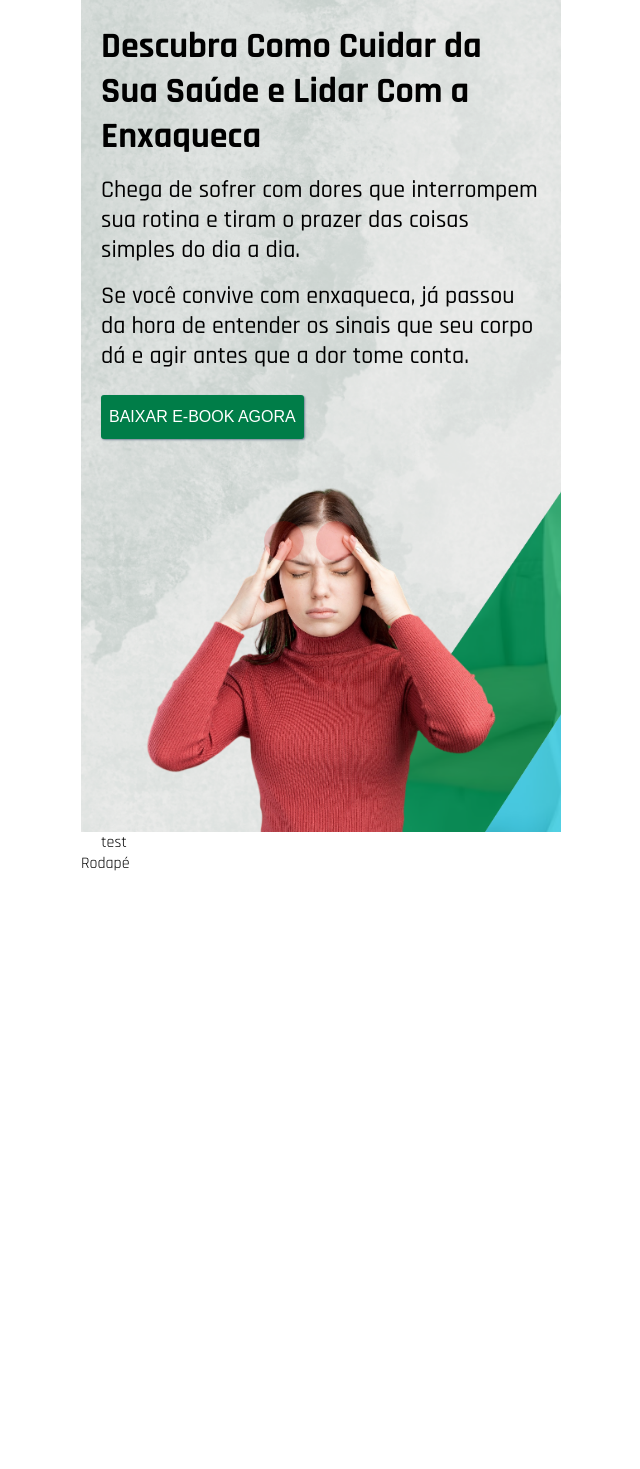
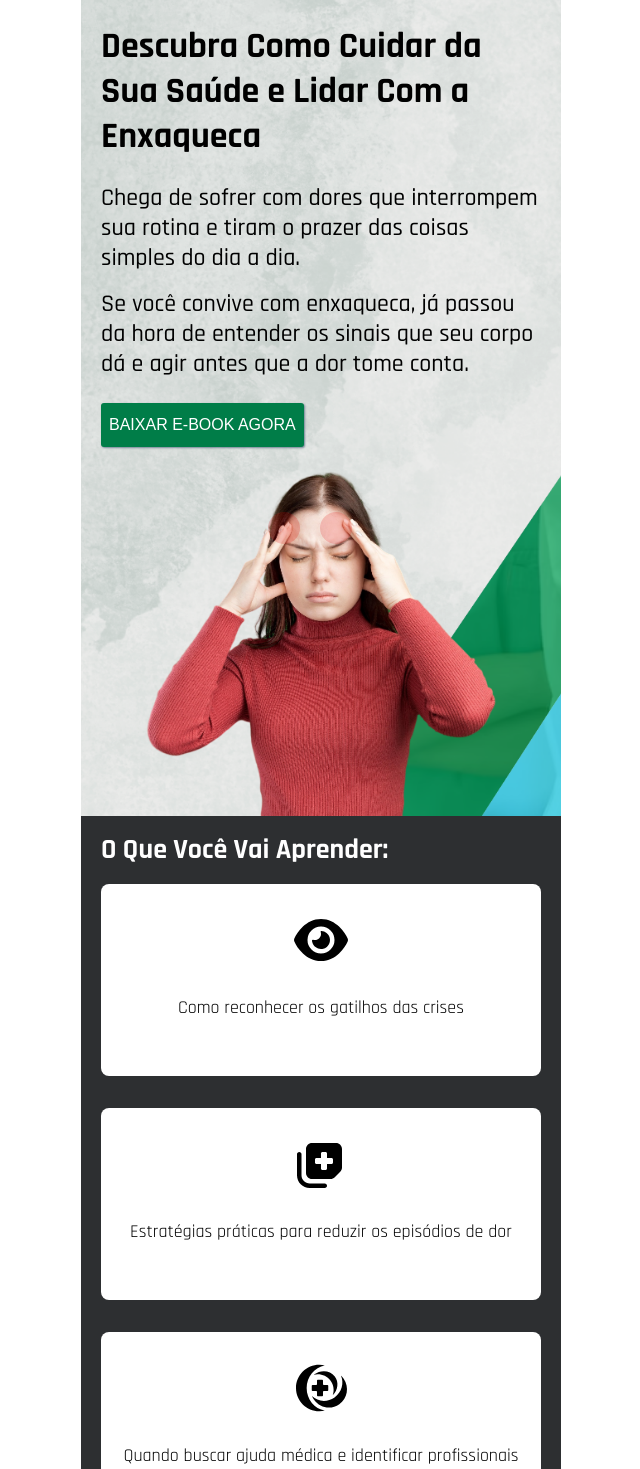
Before and after one commit to LucasCosta0117/landing-page-enxaqueca, a Vue app: page / in a window 1280 px wide. Shown: the top 1469 px of the page, without its empty margins (319-959 px from the left). Before the commit the page ends 874 px from the top, so only its background shows below. Built offline with nearby package versions, Linux system fonts and the light colour scheme.

Commit message:
feat: implementa os cards simples para dicas e estrutura a segunda seção da página

```diff
--- /dev/null
+++ b/src/components/SimpleTipCard.vue
@@ -0,0 +1,91 @@
+<template>
+  <div class="tip-card-container">
+    <span class="tip-card-icon">
+        <font-awesome-icon
+            :icon="iconName"
+            :size="`${iconSize}x`"
+            :class="iconAnimation"
+        />
+    </span>
+    <p class="tip-card-text">{{ getTruncatedText() }}</p>
+  </div>
+</template>
+
+<script>
+/**
+ * Cria um pequeno card com um icone da libery FontAwesomeIcon, e
+ * um texto com número limitado de caracteres.
+ */
+export default {
+    name: 'SimpleTipCard',
+    props: {
+        /**
+         * Nome do icone com base na lib FontAwesomeIcon
+         */
+        iconName: {
+            type: String,
+            required: true,
+            default: 'stethoscope'
+        },
+        /**
+         * Tamanho do icone com base na prop size da lib FontAwesomeIcon
+         */
+        iconSize: {
+            type: Number,
+            required: false,
+            default: 3
+        },
+        /**
+         * Nome da classe para animação com base nas opções da lib FontAwesomeIcon
+         */
+        iconAnimation: {
+            type: String,
+            required: false,
+            default: ''
+        },
+        /**
+         * Texto a ser exibido no card
+         */
+        textCard: {
+            type: String,
+            required: true,
+            default: ''
+        }
+    },
+    data() {
+        return {}
+    },
+    methods: {
+        /**
+         * Retorna o máximo de caracteres que pode ser exibido, garantindo o layout do componente.
+         */
+        getTruncatedText() {
+            return (this.textCard.length <= 100) ? this.textCard : (this.textCard.substring(0, 100) + '...');
+        }
+    }
+}
+</script>
+
+<style scoped>
+.tip-card-container {
+    display: flex;
+    flex-direction: column;
+    align-items: center;
+    background-color: #ffffff;
+    border-radius: 0.5rem;
+    padding: 1rem;
+    width: 100%;
+    height: 12rem;
+}
+.tip-card-icon {
+    display: flex;
+    align-items: center;
+    height: 50%;
+}
+.tip-card-text {
+    font-size: 1.125rem;
+    font-weight: 400;
+    margin-top: 1rem;
+    text-align: center;
+}
+</style>
--- a/src/components/TopNavBar.vue
+++ b/src/components/TopNavBar.vue
@@ -2,7 +2,7 @@
   <nav class="top-nav-bar-container">
     <div class="nav-content">
       <div class="logo-box">
-        <font-awesome-icon icon="stethoscope" size="2x" fade style="color: green"/>
+        <font-awesome-icon icon="fa-circle" size="2x" fade style="color: green"/>
       </div>
       <div class="btn-box">
         <sall-button/>
--- a/src/main.js
+++ b/src/main.js
@@ -3,11 +3,12 @@ import App from './App.vue'
 import './assets/styles.css';
 import { FontAwesomeIcon } from '@fortawesome/vue-fontawesome'
 import { library } from '@fortawesome/fontawesome-svg-core'
-import { faDownload } from '@fortawesome/free-solid-svg-icons'
-import { faStethoscope } from '@fortawesome/free-solid-svg-icons'
 import { faCircle } from '@fortawesome/free-solid-svg-icons'
+import { faMedrt } from '@fortawesome/free-brands-svg-icons';
+import { faEye } from '@fortawesome/free-solid-svg-icons';
+import { faNotesMedical } from '@fortawesome/free-solid-svg-icons';
 
-library.add(faDownload, faStethoscope, faCircle);
+library.add(faCircle, faMedrt, faEye, faNotesMedical);
 
 createApp(App)
     .component('FontAwesomeIcon', FontAwesomeIcon)
--- a/src/pages/HomePage.vue
+++ b/src/pages/HomePage.vue
@@ -3,10 +3,9 @@
     <div class="home-content">
       <section id="section1" class="section-content">
         <div class="text-box">
-          <!-- <h1>Descubra Como Cuidar da Sua <span class="green-highlight">Saúde</span> e Lidar Com a <span class="red-highlight">Enxaqueca</span></h1> -->
-          <h1>Descubra Como Cuidar da Sua Saúde e Lidar Com a Enxaqueca</h1>
-          <p>Chega de sofrer com dores que interrompem sua rotina e tiram o prazer das coisas simples do dia a dia.</p>
-          <p>Se você convive com enxaqueca, já passou da hora de entender os sinais que seu corpo dá e agir antes que a dor tome conta.</p>
+          <h1 class="main-title">Descubra Como Cuidar da Sua Saúde e Lidar Com a Enxaqueca</h1>
+          <p class="paragraph-text">Chega de sofrer com dores que interrompem sua rotina e tiram o prazer das coisas simples do dia a dia.</p>
+          <p class="paragraph-text">Se você convive com enxaqueca, já passou da hora de entender os sinais que seu corpo dá e agir antes que a dor tome conta.</p>
           <div class="btn-input">
             <sall-button
               :btnTextValue="label.btnSec1"
@@ -17,17 +16,31 @@
         <div class="image-box">
           <div class="image-box-icon">
             <span>
-              <font-awesome-icon icon="circle" size="2x" beat style="color: #de000030"/>
+              <font-awesome-icon icon="fa-solid fa-circle" size="2x" beat style="color: #de000030"/>
             </span>
             <span>
-              <font-awesome-icon icon="circle" size="2x" beat style="color: #de000030"/>
+              <font-awesome-icon icon="fa-solid fa-circle" size="2x" beat style="color: #de000030"/>
             </span>
           </div>
           <img src="../assets/images/woman-headache.png" alt="Mulher com as mãos na cabeça">
         </div>
       </section>
-      <section id="section-02" class="section-content">
-        test
+      <section id="section2" class="section-content">
+        <h2 class="section-title">O Que Você Vai Aprender:</h2>
+        <div class="simple-tip-card-box">
+          <simple-tip-card
+            iconName="fa-solid fa-eye"
+            textCard="Como reconhecer os gatilhos das crises"
+          />
+          <simple-tip-card
+          textCard="Estratégias práticas para reduzir os episódios de dor"
+          iconName="fa-solid fa-notes-medical"
+          />
+          <simple-tip-card
+            textCard="Quando buscar ajuda médica e identificar profissionais realmente competentes"
+            iconName="fa-brands fa-medrt"
+          />
+        </div>
       </section>
     </div>
     <div class="footer-content">
@@ -37,7 +50,8 @@
 </template>
 
 <script>
-import SallButton from '../components/SallButton.vue'
+import SallButton from '@/components/SallButton.vue'
+import SimpleTipCard from '@/components/SimpleTipCard.vue';
 
 /**
  * Responsável por organizar todo o conteúdo da landing page
@@ -45,7 +59,8 @@ import SallButton from '../components/SallButton.vue'
 export default {
     name: 'HomePage',
     components: {
-      SallButton
+      SallButton,
+      SimpleTipCard,
     },
     data() {
         return {
@@ -85,18 +100,22 @@ export default {
   flex-direction: column;
   padding: 0 1.25rem;
 }
-.text-box h1 {
+.main-title {
   font-size: 2.25rem;
   font-weight: 700;
-  margin-top: 1.5rem;
+  margin: 1.5rem 0;
 }
-.text-box p {
+.section-title {
+  font-size: 1.75rem;
+  font-weight: 700;
+}
+.paragraph-text {
   font-size: 1.5rem;
   font-weight: 500;
-  margin-top: 1rem;
+  margin-bottom: 1rem;
 }
 .text-box .btn-input {
-  margin-top: 1.5rem;
+  margin: 1.5rem 0;
 }
 .image-box {
   display: flex;
@@ -105,24 +124,30 @@ export default {
   position: relative;
 }
 .image-box img {
-  margin-top: 3rem;
   width: 80%;
 }
 .image-box-icon {
   position: absolute;
-  top: 22%;
+  top: 12%;
   left: 38%;
 }
 .image-box-icon span:first-of-type{
-  padding-right: 1.25em;
+  padding-right: 1.25rem;
 }
 .image-box-icon .fa-beat {
-  animation-duration: 2s;
+  animation-duration: 2.5s;
 }
-.green-highlight {
-  color: green;
+#section2 {
+  background-color: #2D2F31;
 }
-.red-highlight {
-  color: #DE0000;
+#section2 .section-title{
+  color: #ffffff;
+  margin: 1rem 0;
+}
+.simple-tip-card-box {
+  display: flex;
+  flex-direction: column;
+  gap: 2rem;
+  margin-bottom: 1rem;
 }
 </style>
```
